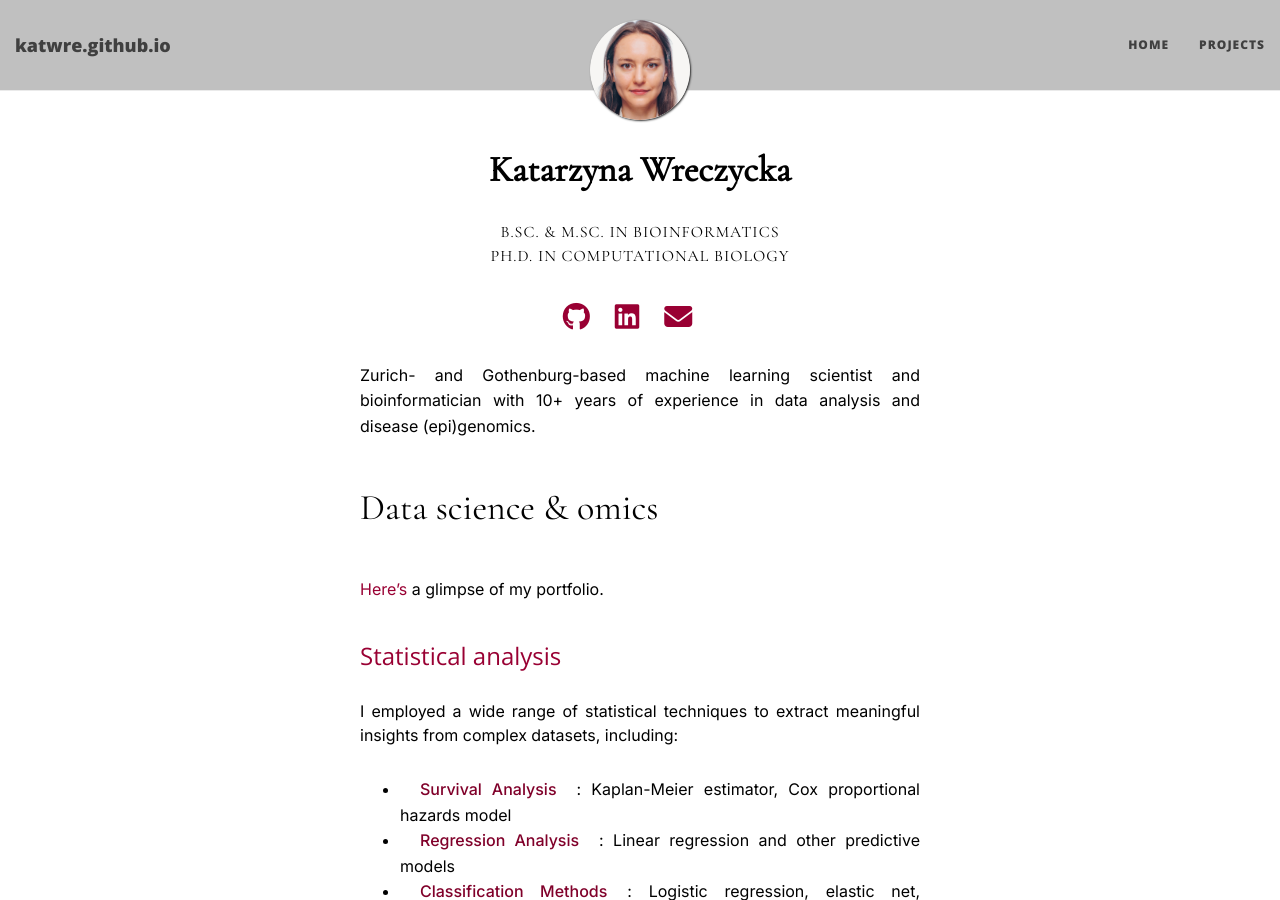
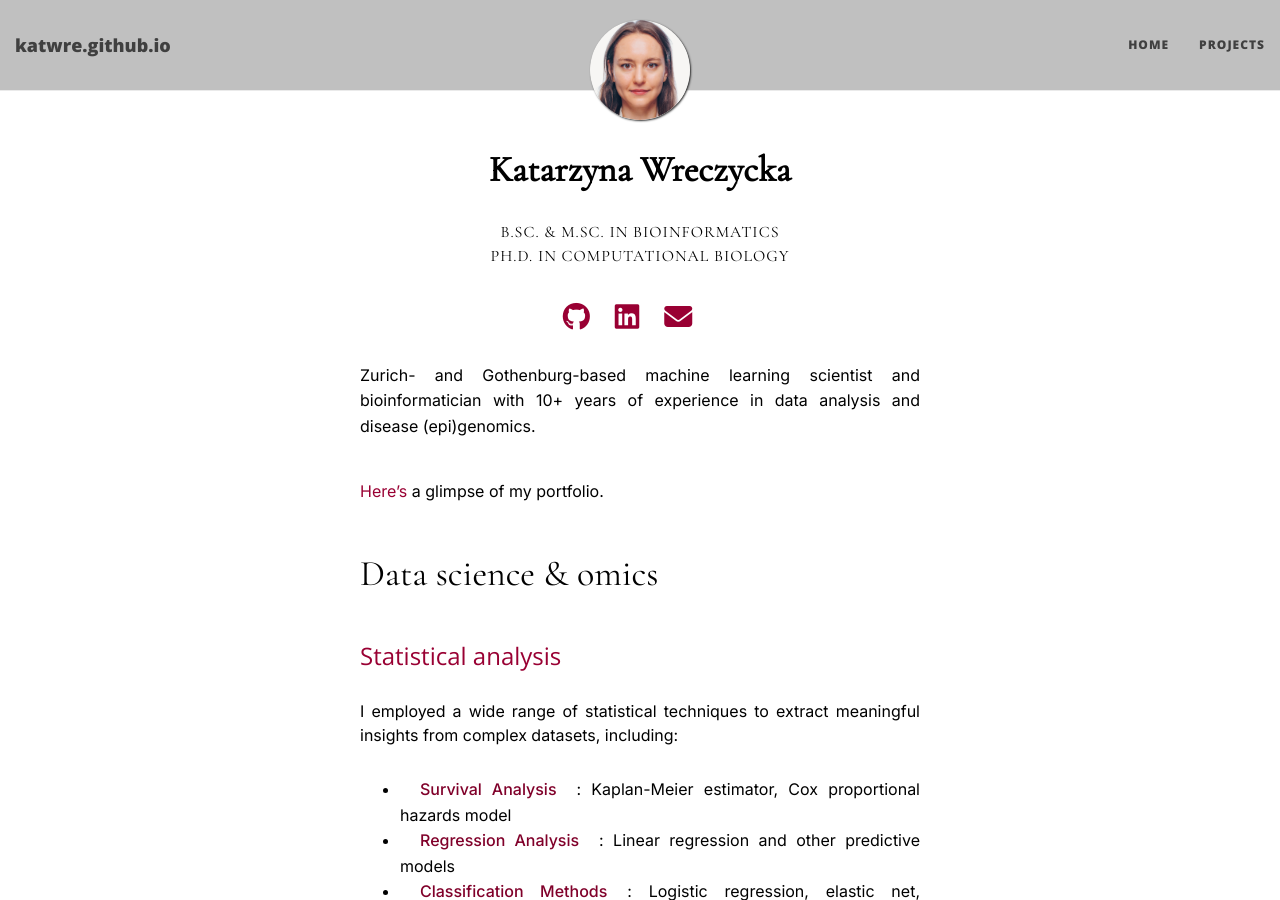
Before and after one commit to katwre/katwre.github.io, a Jekyll site: the page built from index.html, in a window 1280 px wide and 900 px high. Built offline with Jekyll 4.4.1, drawn with Linux system fonts in a browser that asks for light colours; nearby versions of some CDN libraries; the list of posts is cut into pages by our own code; a style sheet for code colours, icons or effects is not loaded.

```diff
--- a/index.html
+++ b/index.html
@@ -216,16 +216,13 @@ ol li a:hover {
 <!-- Projects -->
 <!--   -->
 
-
+<p class="intro-bio">
+  <a href="/projects">Here’s</a> a glimpse of my portfolio.
+</p>
 
 <h2  style="font-family: 'Cormorant Garamond', serif;">
   Data science & omics
 </h2>
-
-<p class="intro-bio">
-  <a href="/projects">Here’s</a> a glimpse of my portfolio.
-</p>
-
 
 <div class="mytext">
 
```
